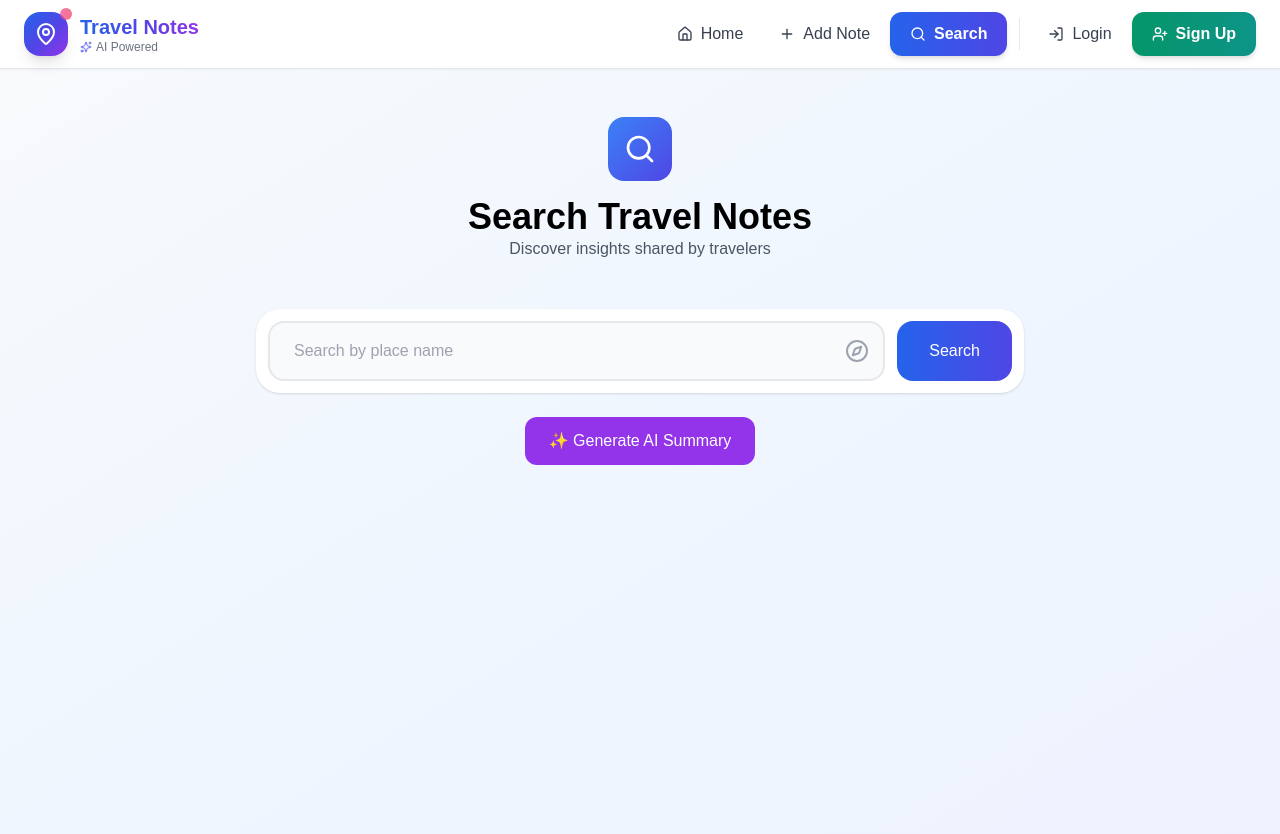
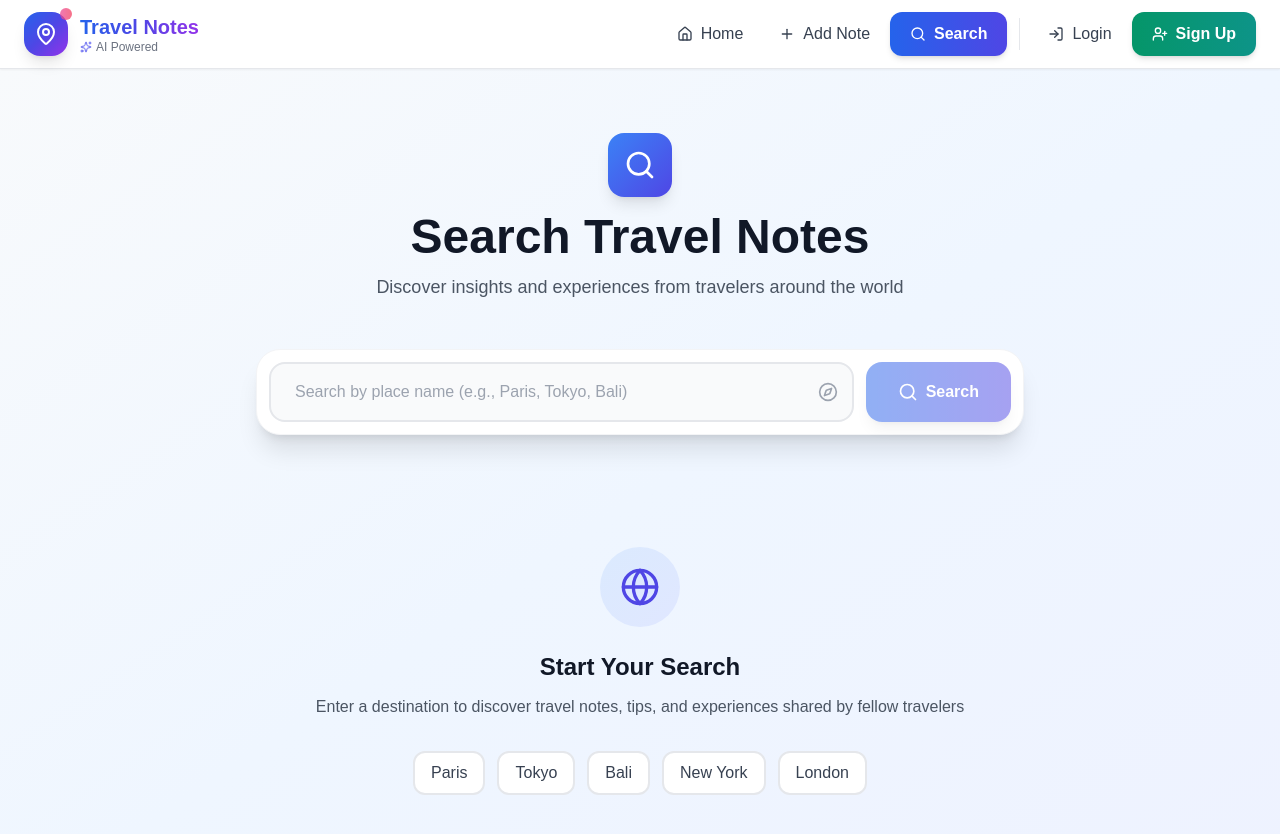
Before and after one commit to Rohit273848/travel-notes-app, a React app in the folder frontend/: page /search in a window 1280 px wide. Shown: the top 834 px of the page. Built offline with nearby package versions, Linux system fonts and the light colour scheme; the HTML template or start-up script is replaced by a standard one.

Commit message:
created new search page

```diff
--- a/frontend/src/pages/Search.jsx
+++ b/frontend/src/pages/Search.jsx
@@ -1,165 +1,188 @@
-import { useState, useEffect } from "react";
-import { Search, MapPin, Compass } from "lucide-react";
-import { useSearchParams } from "react-router-dom";
+import { useState } from "react";
+import { Search, MapPin, Loader2, Compass, Globe } from "lucide-react";
 
 const SearchPage = () => {
-  const [searchParams] = useSearchParams();
-
   const [query, setQuery] = useState("");
   const [results, setResults] = useState([]);
   const [loading, setLoading] = useState(false);
   const [hasSearched, setHasSearched] = useState(false);
 
-  // ✅ AI states
-  const [summary, setSummary] = useState("");
-  const [aiLoading, setAiLoading] = useState(false);
-
-  // ✅ AI summary
-  const generateSummary = async () => {
-    if (!query.trim()) {
-      alert("Please enter a place name first");
-      return;
-    }
-
-    try {
-      setAiLoading(true);
-      setSummary("");
-
-      const res = await fetch(
-        "https://travel-notes-app.onrender.com/api/notes/ai-summary",
-        {
-          method: "POST",
-          headers: { "Content-Type": "application/json" },
-          body: JSON.stringify({ place: query }),
-        }
-      );
-
-      const data = await res.json();
-      setSummary(data.summary || "No summary available");
-    } catch (err) {
-      console.error(err);
-      alert("AI summary failed");
-    } finally {
-      setAiLoading(false);
-    }
-  };
-
-  // ✅ Search function (NO event dependency)
   const handleSearch = async () => {
     if (!query.trim()) return;
+
 
     try {
       setLoading(true);
       setHasSearched(true);
-
       const res = await fetch(
-        `https://travel-notes-app.onrender.com/api/notes/search?place=${encodeURIComponent(
-          query
-        )}`
+        `http://localhost:5000/api/notes/search?place=${query}`
       );
-
       const data = await res.json();
-      setResults(Array.isArray(data) ? data : []);
-    } catch (err) {
-      console.error(err);
+      if (Array.isArray(data)) {
+        setResults(data);
+      } else {
+        setResults([]);
+      }
+    } catch (error) {
+      console.error(error);
       setResults([]);
     } finally {
       setLoading(false);
     }
   };
 
-  // ✅ Auto search when coming from Home page
-  useEffect(() => {
-    const placeFromURL = searchParams.get("place");
-
-    if (placeFromURL) {
-      setQuery(placeFromURL);
-    }
-  }, [searchParams]);
-
-  useEffect(() => {
-    if (query) {
-      handleSearch();
-    }
-  }, [query]);
-
   return (
     <div className="min-h-screen bg-gradient-to-br from-slate-50 via-blue-50 to-indigo-50">
-      <div className="max-w-7xl mx-auto px-4 py-12">
+      <div className="max-w-7xl mx-auto px-4 py-12 md:py-16">
 
         {/* Header */}
         <div className="text-center mb-12">
-          <div className="inline-flex w-16 h-16 bg-gradient-to-br from-blue-500 to-indigo-600 rounded-2xl items-center justify-center mb-4">
-            <Search className="text-white w-8 h-8" />
+          <div className="inline-flex items-center justify-center w-16 h-16 bg-gradient-to-br from-blue-500 to-indigo-600 rounded-2xl shadow-lg mb-4">
+            <Search className="w-8 h-8 text-white" />
           </div>
-          <h1 className="text-4xl font-bold">Search Travel Notes</h1>
-          <p className="text-gray-600">
-            Discover insights shared by travelers
+          <h1 className="text-4xl md:text-5xl font-bold text-gray-900 mb-3">
+            Search Travel Notes
+          </h1>
+          <p className="text-lg text-gray-600">
+            Discover insights and experiences from travelers around the world
           </p>
         </div>
 
-        {/* Search box */}
-        <div className="max-w-3xl mx-auto mb-6">
-          <div className="bg-white p-3 rounded-3xl shadow">
+        {/* Search Box */}
+        <div className="max-w-3xl mx-auto mb-12">
+          <div className="bg-white rounded-3xl shadow-xl border border-gray-100 p-3">
             <div className="flex gap-3">
               <div className="relative flex-1">
                 <input
+                  type="text"
                   value={query}
                   onChange={(e) => setQuery(e.target.value)}
-                  placeholder="Search by place name"
-                  className="w-full px-6 py-4 rounded-2xl border-2 bg-gray-50"
+                  onKeyDown={(e) => e.key === 'Enter' && handleSearch()}
+                  placeholder="Search by place name (e.g., Paris, Tokyo, Bali)"
+                  className="w-full px-6 py-4 bg-gray-50 border-2 border-gray-200 rounded-2xl text-gray-900 placeholder-gray-400 transition-all duration-200 focus:outline-none focus:bg-white focus:border-indigo-500 focus:ring-4 focus:ring-indigo-100"
                 />
-                <Compass className="absolute right-4 top-1/2 -translate-y-1/2 text-gray-400" />
+                <Compass className="absolute right-4 top-1/2 -translate-y-1/2 w-5 h-5 text-gray-400" />
               </div>
-
               <button
                 onClick={handleSearch}
                 disabled={loading || !query.trim()}
-                className="px-8 py-4 bg-gradient-to-r from-blue-600 to-indigo-600 text-white rounded-2xl"
+                className="px-8 py-4 bg-gradient-to-r from-blue-600 to-indigo-600 text-white rounded-2xl font-semibold shadow-lg hover:shadow-xl hover:from-blue-700 hover:to-indigo-700 transform hover:-translate-y-0.5 transition-all duration-200 disabled:opacity-50 disabled:cursor-not-allowed disabled:transform-none flex items-center gap-2"
               >
-                {loading ? "Searching..." : "Search"}
+                {loading ? (
+                  <>
+                    <Loader2 className="w-5 h-5 animate-spin" />
+                    <span className="hidden sm:inline">Searching</span>
+                  </>
+                ) : (
+                  <>
+                    <Search className="w-5 h-5" />
+                    <span className="hidden sm:inline">Search</span>
+                  </>
+                )}
               </button>
             </div>
           </div>
         </div>
 
-        {/* AI Summary Button */}
-        <div className="text-center mb-8">
-          <button
-            onClick={generateSummary}
-            disabled={!query.trim() || aiLoading}
-            className="px-6 py-3 bg-purple-600 text-white rounded-xl"
-          >
-            {aiLoading ? "Generating..." : "✨ Generate AI Summary"}
-          </button>
-        </div>
-
-        {/* AI Summary Output */}
-        {summary && (
-          <div className="max-w-4xl mx-auto bg-white p-6 rounded-xl shadow mb-10">
-            <h2 className="text-xl font-semibold mb-2">🤖 AI Summary</h2>
-            <p className="text-gray-700 whitespace-pre-line">{summary}</p>
+        {/* Loading State */}
+        {loading && (
+          <div className="flex flex-col items-center justify-center py-16">
+            <Loader2 className="w-12 h-12 text-indigo-600 animate-spin mb-4" />
+            <p className="text-lg text-gray-600 font-medium">Searching for {query}...</p>
           </div>
         )}
 
-        {/* Results */}
+        {/* Empty State - Before Search */}
+        {!loading && !hasSearched && (
+          <div className="max-w-2xl mx-auto text-center py-16">
+            <div className="w-20 h-20 bg-gradient-to-br from-blue-100 to-indigo-100 rounded-full flex items-center justify-center mx-auto mb-6">
+              <Globe className="w-10 h-10 text-indigo-600" />
+            </div>
+            <h3 className="text-2xl font-bold text-gray-900 mb-3">Start Your Search</h3>
+            <p className="text-gray-600 mb-8">
+              Enter a destination to discover travel notes, tips, and experiences shared by fellow travelers
+            </p>
+            <div className="flex flex-wrap justify-center gap-3">
+              {['Paris', 'Tokyo', 'Bali', 'New York', 'London'].map((place) => (
+                <button
+                  key={place}
+                  onClick={() => {
+                    setQuery(place);
+                    setTimeout(() => {
+                      handleSearch(event);
+                    }, 100);
+                  }}
+                  className="px-4 py-2 bg-white border-2 border-gray-200 rounded-xl text-gray-700 font-medium hover:border-indigo-300 hover:bg-indigo-50 hover:text-indigo-700 transition-all duration-200"
+                >
+                  {place}
+                </button>
+              ))}
+            </div>
+          </div>
+        )}
+
+        {/* No Results State */}
+        {!loading && hasSearched && results.length === 0 && (
+          <div className="max-w-2xl mx-auto text-center py-16">
+            <div className="w-20 h-20 bg-gradient-to-br from-gray-100 to-gray-200 rounded-full flex items-center justify-center mx-auto mb-6">
+              <Search className="w-10 h-10 text-gray-400" />
+            </div>
+            <h3 className="text-2xl font-bold text-gray-900 mb-3">No Results Found</h3>
+            <p className="text-gray-600 mb-8">
+              We couldn't find any travel notes for "{query}". Try searching for a different destination or be the first to add notes!
+            </p>
+            <button
+              onClick={() => {
+                setQuery("");
+                setHasSearched(false);
+              }}
+              className="px-6 py-3 bg-gradient-to-r from-blue-600 to-indigo-600 text-white rounded-xl font-semibold shadow-lg hover:shadow-xl hover:from-blue-700 hover:to-indigo-700 transition-all duration-200"
+            >
+              Try Another Search
+            </button>
+          </div>
+        )}
+
+        {/* Results Grid */}
         {!loading && results.length > 0 && (
-          <div className="grid gap-6 md:grid-cols-2 lg:grid-cols-3">
+          <>
+            <div className="max-w-6xl mx-auto mb-6">
+              <p className="text-gray-600 text-center">
+                Found <span className="font-semibold text-gray-900">{results.length}</span> {results.length === 1 ? 'result' : 'results'} for "{query}"
+              </p>
+            </div>
+            <div className="max-w-6xl mx-auto grid gap-6 md:grid-cols-2 lg:grid-cols-3">
               {results.map((note, index) => (
                 <div
                   key={note._id || index}
-                className="bg-white p-6 rounded-2xl shadow"
+                  className="group bg-white p-6 rounded-2xl shadow-lg hover:shadow-2xl border border-gray-100 transition-all duration-300 hover:-translate-y-1"
                 >
-                <h2 className="text-xl font-bold flex gap-2 items-center">
-                  <MapPin className="text-indigo-600" />
+                  <div className="flex items-start gap-3 mb-4">
+                    <div className="w-10 h-10 bg-gradient-to-br from-blue-500 to-indigo-600 rounded-xl flex items-center justify-center flex-shrink-0 group-hover:scale-110 transition-transform duration-200">
+                      <MapPin className="w-5 h-5 text-white" />
+                    </div>
+                    <div className="flex-1 min-w-0">
+                      <h2 className="text-xl font-bold text-gray-900 truncate group-hover:text-indigo-600 transition-colors duration-200">
                         {note.placeName}
                       </h2>
-                <p className="mt-2 text-gray-700">
+                      {note.visibility && (
+                        <span className={`inline-block text-xs px-2 py-1 rounded-full mt-1 ${
+                          note.visibility === 'public'
+                            ? 'bg-green-100 text-green-700'
+                            : 'bg-gray-100 text-gray-700'
+                        }`}>
+                          {note.visibility}
+                        </span>
+                      )}
+                    </div>
+                  </div>
+                  <p className="text-gray-700 leading-relaxed whitespace-pre-line line-clamp-6">
                     {note.noteText || note.details}
                   </p>
                 </div>
               ))}
             </div>
+          </>
         )}
       </div>
     </div>
```
Lines whose indentation alone changed are shown as unchanged.
